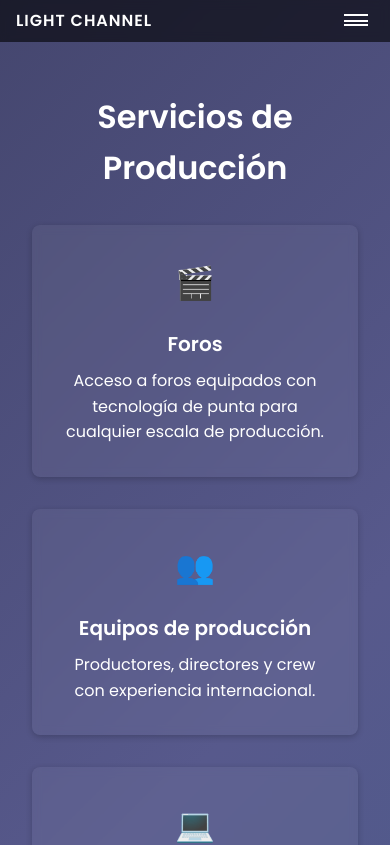
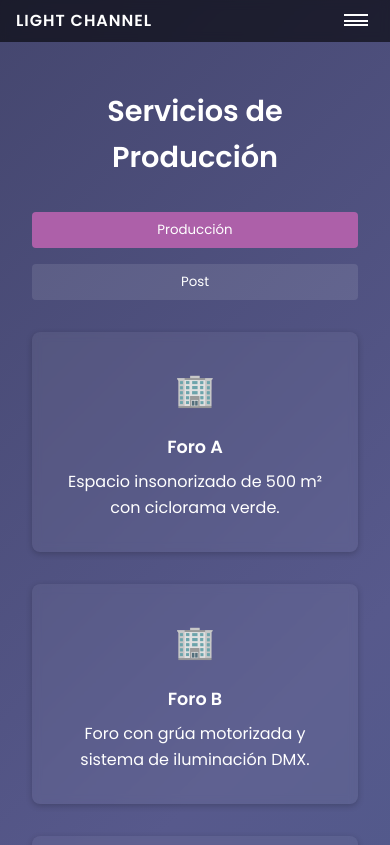
Before and after one commit to Jamon1405/Reto90Dias, a Next.js app: page /servicios in a window 390 px wide. Shown: the top 845 px of the page. Built offline with nearby package versions, Linux system fonts and the light colour scheme.

Commit message:
Improve mobile layout and add production services tabs

```diff
--- a/src/components/CoreBusiness.module.css
+++ b/src/components/CoreBusiness.module.css
@@ -41,3 +41,17 @@
 .list li {
   margin-bottom: 1rem;
 }
+
+@media (max-width: 600px) {
+  .overlay {
+    padding: 1rem;
+  }
+
+  .title {
+    font-size: 1.8rem;
+  }
+
+  .list {
+    font-size: 1rem;
+  }
+}
--- a/src/components/ProduccionesDestacadas.module.css
+++ b/src/components/ProduccionesDestacadas.module.css
@@ -38,3 +38,22 @@
   font-size: 1.4rem;
   font-weight: 600;
 }
+
+@media (max-width: 600px) {
+  .title {
+    font-size: 2rem;
+  }
+
+  .list {
+    grid-template-columns: 1fr;
+    gap: 1.5rem;
+  }
+
+  .item {
+    padding: 1rem;
+  }
+
+  .item p {
+    font-size: 1.1rem;
+  }
+}
--- a/src/components/PropuestaValor.module.css
+++ b/src/components/PropuestaValor.module.css
@@ -35,3 +35,17 @@
   line-height: 1.6;
   font-size: 1.25rem;
 }
+
+@media (max-width: 600px) {
+  .overlay {
+    padding: 1rem;
+  }
+
+  .title {
+    font-size: 1.8rem;
+  }
+
+  .text {
+    font-size: 1rem;
+  }
+}
--- a/src/components/QuienesSomos.module.css
+++ b/src/components/QuienesSomos.module.css
@@ -35,3 +35,17 @@
   line-height: 1.6;
   font-size: 1.25rem;
 }
+
+@media (max-width: 600px) {
+  .overlay {
+    padding: 1rem;
+  }
+
+  .title {
+    font-size: 1.8rem;
+  }
+
+  .text {
+    font-size: 1rem;
+  }
+}
--- a/src/components/SeriesVerticales.module.css
+++ b/src/components/SeriesVerticales.module.css
@@ -34,3 +34,17 @@
   font-size: 1.4rem;
   font-weight: 600;
 }
+
+@media (max-width: 600px) {
+  .section {
+    padding: 3rem 1rem;
+  }
+
+  .title {
+    font-size: 2rem;
+  }
+
+  .item p {
+    font-size: 1.1rem;
+  }
+}
--- a/src/components/ServiciosProduccion.js
+++ b/src/components/ServiciosProduccion.js
@@ -1,55 +1,120 @@
+import { useState } from 'react';
 import styles from './ServiciosProduccion.module.css';
 
 const content = {
   es: {
     title: 'Servicios de Producción',
+    tabs: {
+      produccion: {
+        label: 'Producción',
         items: [
           {
-        icon: '🎬',
-        label: 'Foros',
-        body: 'Acceso a foros equipados con tecnología de punta para cualquier escala de producción.',
+            icon: '🏢',
+            label: 'Foro A',
+            body: 'Espacio insonorizado de 500 m² con ciclorama verde.',
           },
           {
-        icon: '👥',
-        label: 'Equipos de producción',
-        body: 'Productores, directores y crew con experiencia internacional.',
+            icon: '🏢',
+            label: 'Foro B',
+            body: 'Foro con grúa motorizada y sistema de iluminación DMX.',
           },
           {
-        icon: '💻',
-        label: 'Postproducción',
-        body: 'Edición, color y VFX con flujos 4K y HDR.',
+            icon: '🏙️',
+            label: 'Backlot',
+            body: 'Exterior para sets modulares y escenas urbanas.',
           },
         ],
       },
+      post: {
+        label: 'Post',
+        items: [
+          {
+            icon: '💻',
+            label: 'Edición',
+            body: 'Suites con flujos 4K HDR y colaboración remota.',
+          },
+          {
+            icon: '🎨',
+            label: 'Color',
+            body: 'Corrección de color con monitoreo calibrado en Dolby Vision.',
+          },
+          {
+            icon: '🪄',
+            label: 'VFX',
+            body: 'Integración de efectos visuales y composición avanzada.',
+          },
+        ],
+      },
+    },
+  },
   en: {
     title: 'Production Services',
+    tabs: {
+      produccion: {
+        label: 'Production',
         items: [
           {
-        icon: '🎬',
-        label: 'Stages',
-        body: 'Access to sound stages packed with cutting‑edge technology for any scale.',
+            icon: '🏢',
+            label: 'Stage A',
+            body: 'Soundproof 500 m² stage with green cyclorama.',
           },
           {
-        icon: '👥',
-        label: 'Production crews',
-        body: 'Producers, directors and crew with international experience.',
+            icon: '🏢',
+            label: 'Stage B',
+            body: 'Stage with motorized crane and DMX lighting system.',
           },
           {
-        icon: '💻',
-        label: 'Post-production',
-        body: 'Editing, color and VFX in 4K and HDR workflows.',
+            icon: '🏙️',
+            label: 'Backlot',
+            body: 'Outdoor area for modular sets and urban scenes.',
           },
         ],
+      },
+      post: {
+        label: 'Post',
+        items: [
+          {
+            icon: '💻',
+            label: 'Editing',
+            body: 'Suites with 4K HDR workflows and remote collaboration.',
+          },
+          {
+            icon: '🎨',
+            label: 'Color',
+            body: 'Color grading with calibrated Dolby Vision monitoring.',
+          },
+          {
+            icon: '🪄',
+            label: 'VFX',
+            body: 'Visual effects integration and advanced compositing.',
+          },
+        ],
+      },
+    },
   },
 };
 
 export default function ServiciosProduccion({ lang = 'es' }) {
   const t = content[lang];
+  const [tab, setTab] = useState('produccion');
+  const current = t.tabs[tab];
+
   return (
     <section className={styles.section}>
       <h2 className={styles.title}>{t.title}</h2>
+      <div className={styles.tabs}>
+        {Object.entries(t.tabs).map(([key, info]) => (
+          <button
+            key={key}
+            className={`${styles.tab} ${tab === key ? styles.tabActive : ''}`}
+            onClick={() => setTab(key)}
+          >
+            {info.label}
+          </button>
+        ))}
+      </div>
       <div className={styles.grid}>
-        {t.items.map((item) => (
+        {current.items.map((item) => (
           <div key={item.label} className={styles.card}>
             <div className={styles.icon}>{item.icon}</div>
             <h3 className={styles.cardTitle}>{item.label}</h3>
--- a/src/components/ServiciosProduccion.module.css
+++ b/src/components/ServiciosProduccion.module.css
@@ -6,6 +6,27 @@
 .title {
   font-size: 2rem;
   margin-bottom: 2rem;
+}
+
+.tabs {
+  display: flex;
+  justify-content: center;
+  gap: 1rem;
+  margin-bottom: 2rem;
+}
+
+.tab {
+  padding: 0.5rem 1rem;
+  border: none;
+  background: rgba(255, 255, 255, 0.1);
+  color: #fff;
+  border-radius: 4px;
+  cursor: pointer;
+  font-family: inherit;
+}
+
+.tabActive {
+  background: var(--accent);
 }
 
 .grid {
@@ -38,3 +59,21 @@
 .body {
   margin: 0;
 }
+
+@media (max-width: 600px) {
+  .title {
+    font-size: 1.8rem;
+  }
+
+  .tabs {
+    flex-direction: column;
+  }
+
+  .grid {
+    grid-template-columns: 1fr;
+  }
+
+  .cardTitle {
+    font-size: 1.1rem;
+  }
+}
```
Lines whose indentation alone changed are shown as unchanged.
